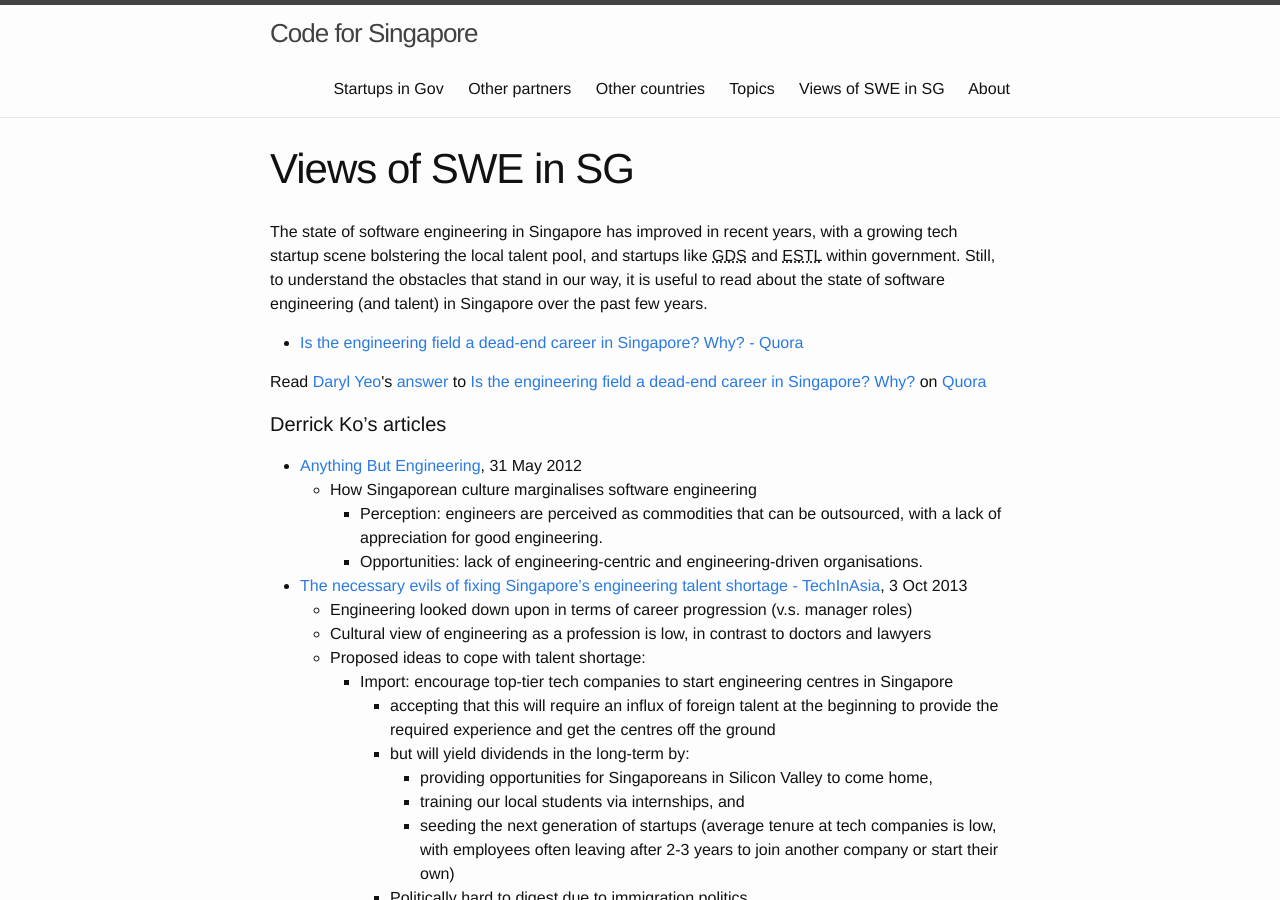
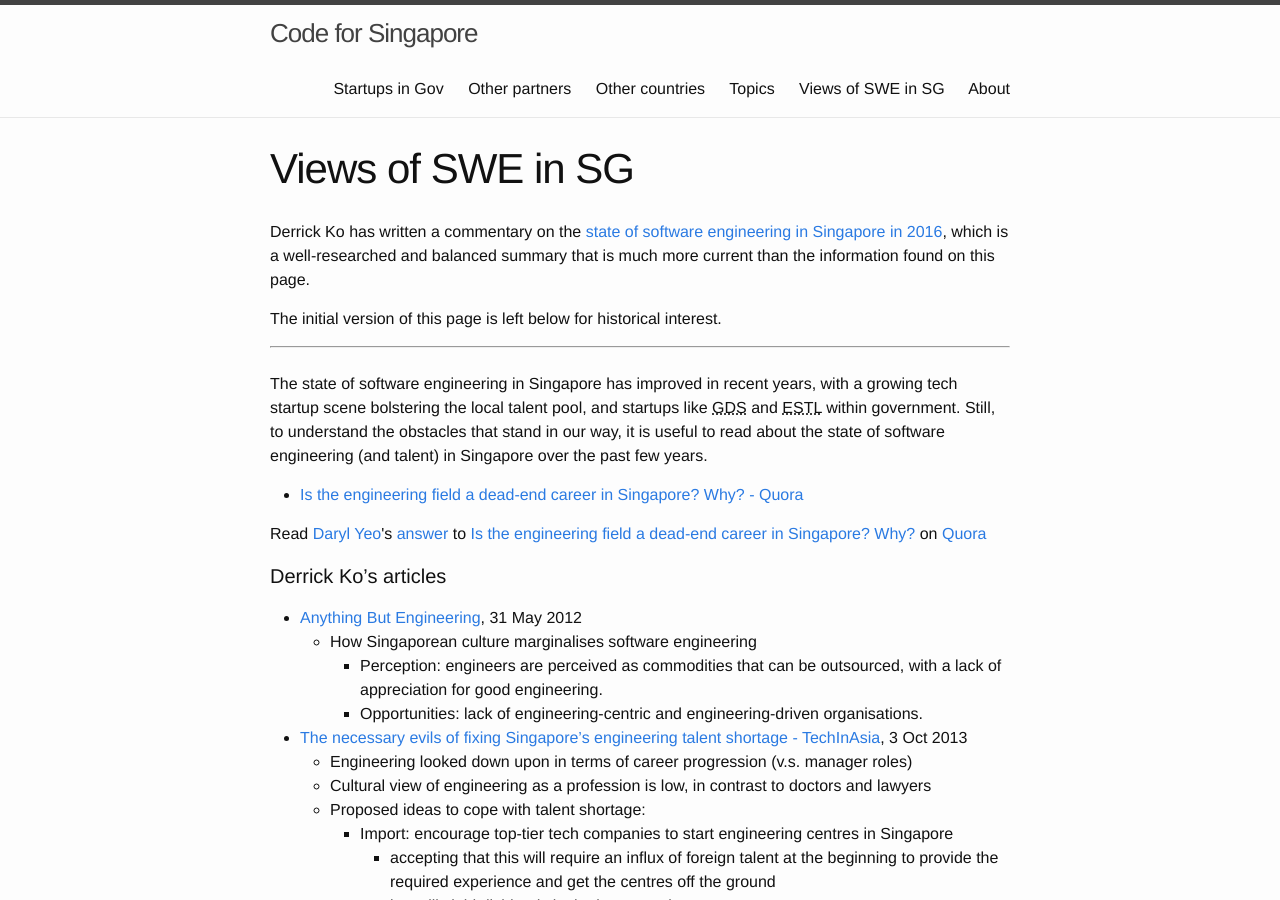
Before and after one commit to codeforsg/codeforsg.github.io, a Jekyll site: the page built from 05-swe-sg.md, in a window 1280 px wide and 900 px high. Built offline with Jekyll 4.4.1, drawn with Linux system fonts in a browser that asks for light colours; nearby versions of some CDN libraries; a script that is not in the unit is left out; comment, search, counter and statistics services are not loaded.

Commit message:
Add Derrick Ko's article

```diff
--- a/05-swe-sg.md
+++ b/05-swe-sg.md
@@ -5,6 +5,12 @@ permalink: swe-in-sg-views/
 comments: true
 ---
 
+Derrick Ko has written a commentary on the [state of software engineering in Singapore in 2016](https://medium.com/tech-in-asia/how-dire-is-singapore-s-engineering-ecosystem-618a3e5b8ce9), which is a well-researched and balanced summary that is much more current than the information found on this page.
+
+The initial version of this page is left below for historical interest.
+
+---
+<br/>
 The state of software engineering in Singapore has improved in recent years, with a growing tech startup scene bolstering the local talent pool, and startups like GDS and ESTL within government. Still, to understand the obstacles that stand in our way, it is useful to read about the state of software engineering (and talent) in Singapore over the past few years.
 
 * [Is the engineering field a dead-end career in Singapore? Why? - Quora](https://www.quora.com/Is-the-engineering-field-a-dead-end-career-in-Singapore-Why?share=1)
```
